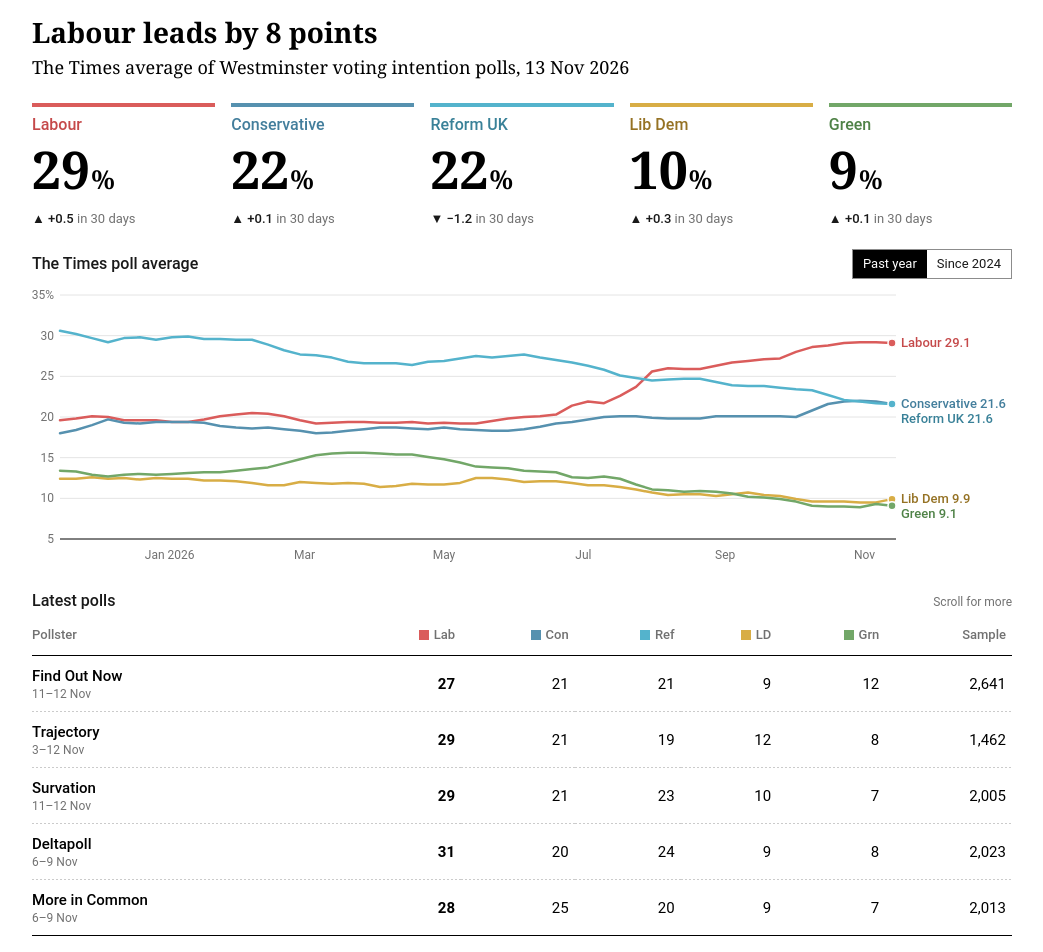
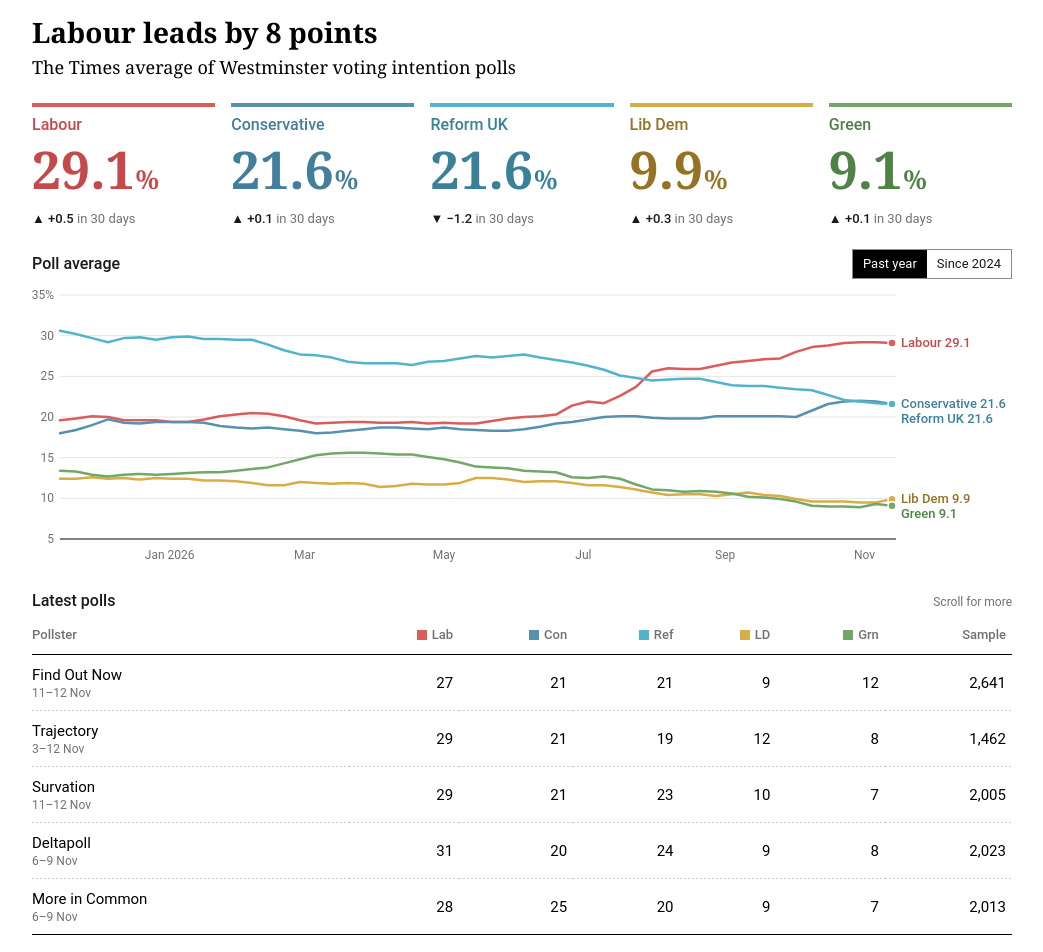
Before and after one commit to times/times-poll-tracker, a plain HTML site: page widget/index.html in a window 1280 px wide. Shown: the whole page, without its empty margins (118-1161 px from the left). Drawn offline with Linux system fonts and the light colour scheme; a web font is replaced by a local one.

Commit message:
Widget: 1dp party-coloured averages, "Poll average", opaque table header, no bold, no date in standfirst
Co-Authored-By: Claude Opus 5.5 <noreply@anthropic.com>

```diff
--- a/widget/index.html
+++ b/widget/index.html
@@ -46,7 +46,7 @@
   #tt-poll-tracker .tt-cards { display: grid; grid-template-columns: repeat(5, minmax(0, 1fr)); gap: 16px; margin: 0 0 22px; }
   #tt-poll-tracker .tt-card { border-top: 4px solid var(--c); padding: 8px 0 0; }
   #tt-poll-tracker .tt-name { font-size: 16px; font-weight: 500; line-height: 20px; color: var(--t); white-space: nowrap; overflow: hidden; text-overflow: ellipsis; }
-  #tt-poll-tracker .tt-big { margin: 4px 0 2px; font-family: var(--tt-head); font-size: 52px; font-weight: 700; line-height: 60px; color: var(--tt-ink);
+  #tt-poll-tracker .tt-big { margin: 4px 0 2px; font-family: var(--tt-head); font-size: 52px; font-weight: 700; line-height: 60px; color: var(--t);
     font-variant-numeric: lining-nums tabular-nums; }
   #tt-poll-tracker .tt-big small { font-size: 26px; font-weight: 700; margin-left: 1px; }
   #tt-poll-tracker .tt-chg { font-size: 13px; line-height: 16px; color: var(--tt-muted); font-variant-numeric: tabular-nums; }
@@ -70,15 +70,13 @@
   #tt-poll-tracker .tt-tbl-head { display: flex; justify-content: space-between; align-items: baseline; margin: 0 0 4px; }
   #tt-poll-tracker .tt-hint { font-size: 12px; line-height: 16px; color: var(--tt-muted); }
   #tt-poll-tracker .tt-tbl-wrap { overflow-x: auto; overflow-y: auto; -webkit-overflow-scrolling: touch; border-bottom: 1px solid var(--tt-ink); }
-  #tt-poll-tracker thead th { position: sticky; top: 0; z-index: 1; background: #fff; }
   #tt-poll-tracker table { width: 100%; margin: 0; border: 0; border-collapse: collapse; font-variant-numeric: tabular-nums; }
   #tt-poll-tracker th, #tt-poll-tracker td { padding: 10px 6px; border: 0; text-align: right; font-size: 15px; line-height: 20px;
     background: var(--tt-dots) left bottom / 4px 1px repeat-x; }
   #tt-poll-tracker th:first-child, #tt-poll-tracker td:first-child { text-align: left; padding-left: 0; }
-  #tt-poll-tracker thead th { white-space: nowrap; font-size: 13px; font-weight: 500; color: var(--tt-muted); vertical-align: bottom; background: none; border-bottom: 1px solid var(--tt-ink); }
+  #tt-poll-tracker thead th { white-space: nowrap; font-size: 13px; font-weight: 500; color: var(--tt-muted); vertical-align: bottom;
+    position: sticky; top: 0; z-index: 2; background: #fff; box-shadow: inset 0 -1px 0 var(--tt-ink); }
   #tt-poll-tracker thead th i { display: inline-block; width: 10px; height: 10px; background: var(--c); margin-right: 5px; vertical-align: -1px; }
-  #tt-poll-tracker td.tt-top { font-weight: 700; }
-  #tt-poll-tracker .tt-poll { font-weight: 500; }
   #tt-poll-tracker .tt-date { display: block; font-size: 12px; line-height: 16px; color: var(--tt-muted); font-weight: 400; }
   @media (max-width: 640px) {
     #tt-poll-tracker .tt-title { font-size: 24px; line-height: 28px; }
@@ -100,7 +98,7 @@
   <div class="tt-cards" data-tt="cards"></div>
   <div data-tt="moving"></div>
   <div class="tt-bar">
-    <p class="tt-label">The Times poll average</p>
+    <p class="tt-label">Poll average</p>
     <div class="tt-toggle" role="group" aria-label="Chart period">
       <button type="button" data-range="365" aria-pressed="true">Past year</button>
       <button type="button" data-range="all" aria-pressed="false" title="Since the July 2024 general election">Since 2024</button>
@@ -140,14 +138,14 @@
     if (lead < 1) h = NOUN[a.code] + ' and ' + NOUN[b.code].replace('The ', 'the ') + ' are neck and neck';
     else h = NOUN[a.code] + (SING[a.code] ? ' leads' : ' lead') + ' by ' + Math.round(lead) + (Math.round(lead) === 1 ? ' point' : ' points');
     $('head').textContent = h;
-    $('sub').textContent = 'The Times average of Westminster voting intention polls, ' + fdate(D.latest_date, true);
+    $('sub').textContent = 'The Times average of Westminster voting intention polls';
   }
   function cards() {
     var box = $('cards'); box.innerHTML = '';
     sorted().forEach(function (p) {
       var c = document.createElement('div');
       c.className = 'tt-card'; c.style.setProperty('--c', p.colour); c.style.setProperty('--t', p.text_colour);
-      c.innerHTML = '<div class="tt-name">' + p.name + '</div><div class="tt-big">' + Math.round(p.share) + '<small>%</small></div>' +
+      c.innerHTML = '<div class="tt-name">' + p.name + '</div><div class="tt-big">' + p.share.toFixed(1) + '<small>%</small></div>' +
         '<div class="tt-chg"><b>' + chg(p.change_30d) + '</b> in 30 days</div>';
       c.setAttribute('aria-label', p.name + ', ' + p.share.toFixed(1) + ' per cent; change over 30 days ' + p.change_30d.toFixed(1) + ' points');
       box.appendChild(c);
@@ -163,9 +161,8 @@
     D.parties.forEach(function (p) { h += '<th scope="col"><i style="background:' + p.colour + '"></i>' + SHORT[p.code] + '</th>'; });
     h += '<th scope="col" class="tt-hide-sm">Sample</th></tr></thead><tbody>';
     D.polls.forEach(function (r) {
-      var mx = Math.max.apply(null, D.parties.map(function (p) { return r.shares[p.code] || 0; }));
-      h += '<tr><td><span class="tt-poll">' + r.pollster + '</span><span class="tt-date">' + frange(r.fieldwork_start, r.fieldwork_end) + '</span></td>';
-      D.parties.forEach(function (p) { var v = r.shares[p.code]; h += '<td' + (v === mx ? ' class="tt-top"' : '') + '>' + (v == null ? NDASH : v) + '</td>'; });
+      h += '<tr><td>' + r.pollster + '<span class="tt-date">' + frange(r.fieldwork_start, r.fieldwork_end) + '</span></td>';
+      D.parties.forEach(function (p) { var v = r.shares[p.code]; h += '<td' + '>' + (v == null ? NDASH : v) + '</td>'; });
       h += '<td class="tt-hide-sm">' + (r.sample ? r.sample.toLocaleString('en-GB') : NDASH) + '</td></tr>';
     });
     $('table').innerHTML = h + '</tbody>';
```
Also changed, not shown: widget/poll_tracker_block.html (+8 -11 lines).
